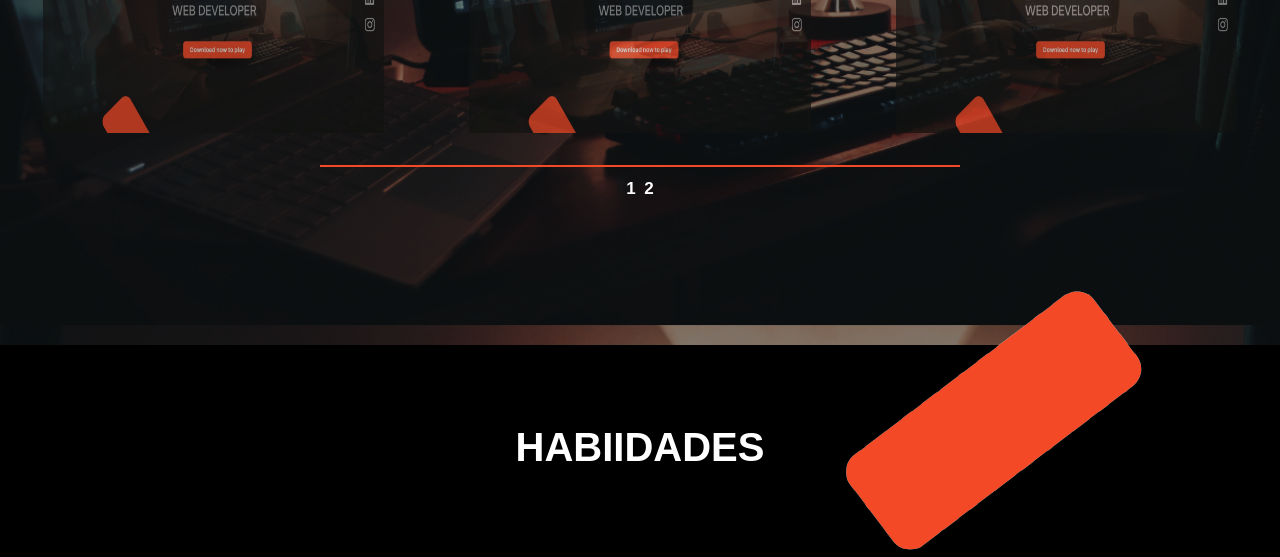
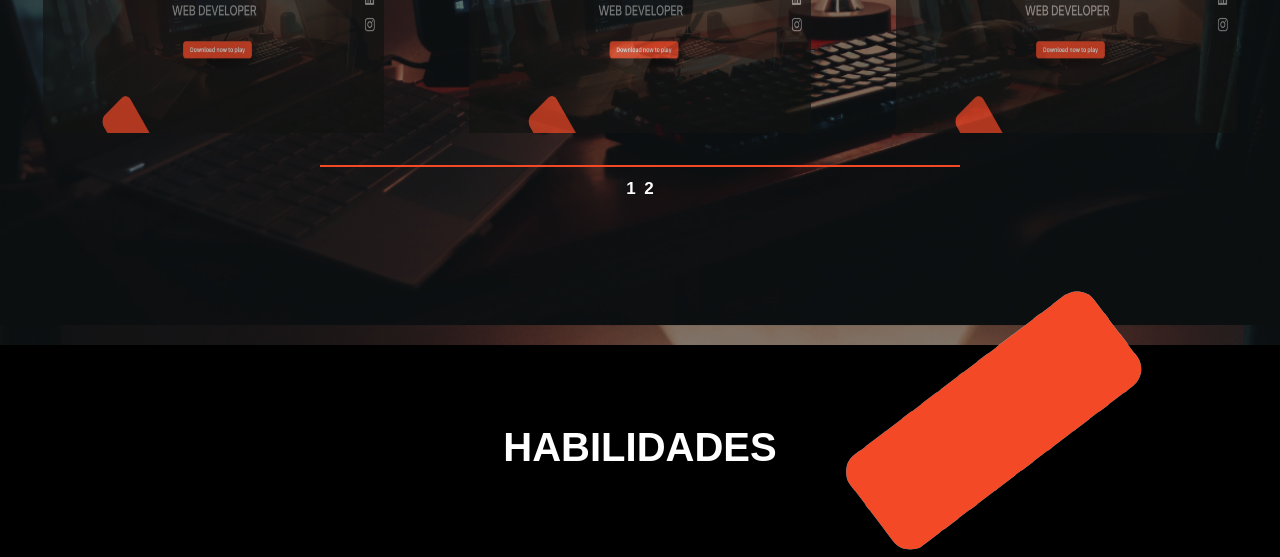
Before and after one commit to Mateuscoding/Meu_Portfolio, a plain HTML site: page index.html in a window 1280 px wide. Shown: the part 2075-2632 px from the top of the page. Drawn offline with nearby package versions, Linux system fonts and the light colour scheme.

Commit message:
Update index.html

```diff
--- a/index.html
+++ b/index.html
@@ -132,7 +132,7 @@
 
             <section id="habilidades">
 
-                <h1>HABIIDADES</h1>
+                <h1>HABILIDADES</h1>
 
                 <div class="grid-habilidades">
 
```
